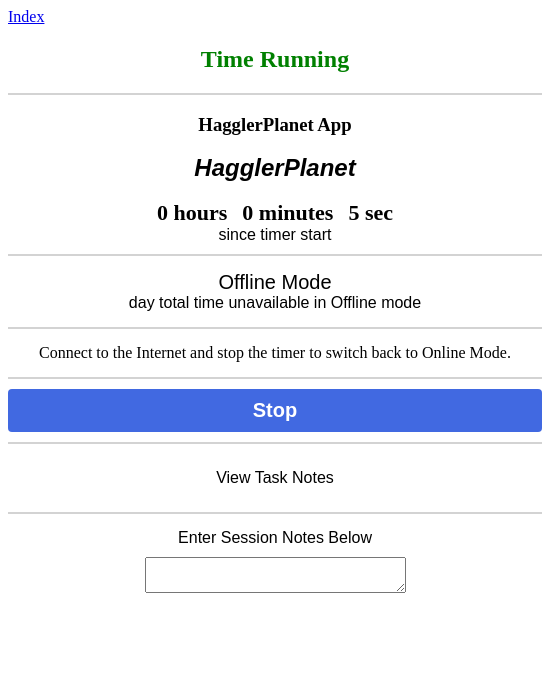
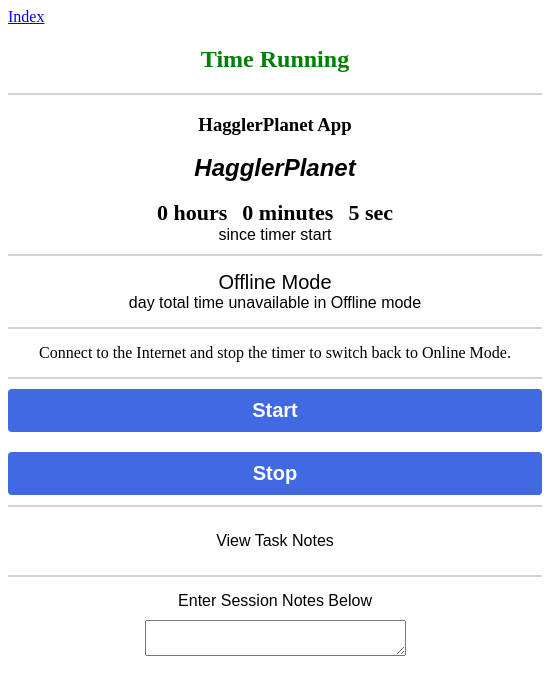
Before and after one commit to its-sher/Screen-monitring-app, an Electron app: page client/app/Timer.html in a window 550 px wide. Drawn offline with Linux system fonts and the light colour scheme.

Commit message:
17/10/2022 Akshay Thakur
Merge Branches

```diff
--- a/client/app/Timer.html
+++ b/client/app/Timer.html
@@ -31,8 +31,8 @@
 <div class="section4_">
     Connect to the Internet and stop the timer to switch back to Online Mode.
 </div>
-<button id="start-btn"style="display:none">Start</button>
-<button id="stop-btn">Stop</button>
+<button id="start-btn"onclick="start()">Start</button>
+<button id="stop-btn"onclick="stop()">Stop</button>
 <div class="section5_">
     <p>View Task Notes</p>
 </div>
@@ -71,7 +71,6 @@
       clearInterval(intervalId);
   });
 };
-
 </script>
 
 </html>
```
Also changed, not shown: 2 other files.
